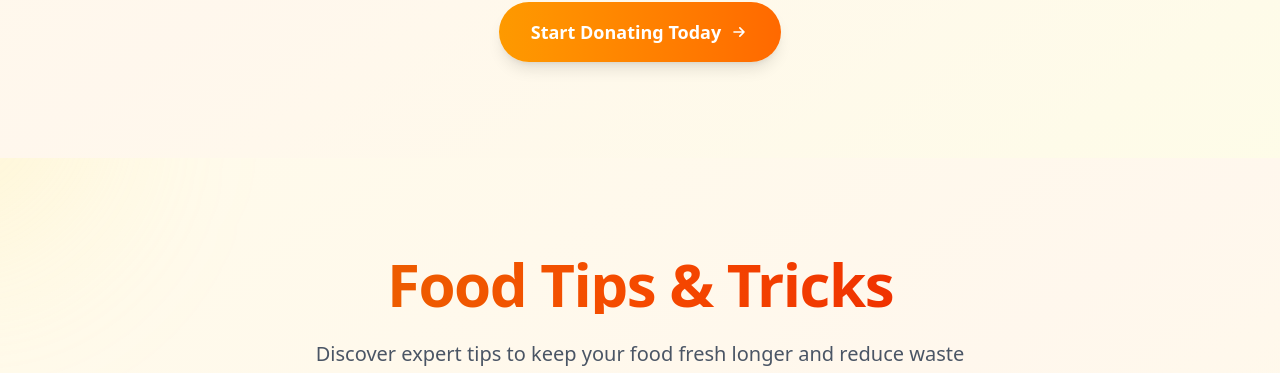
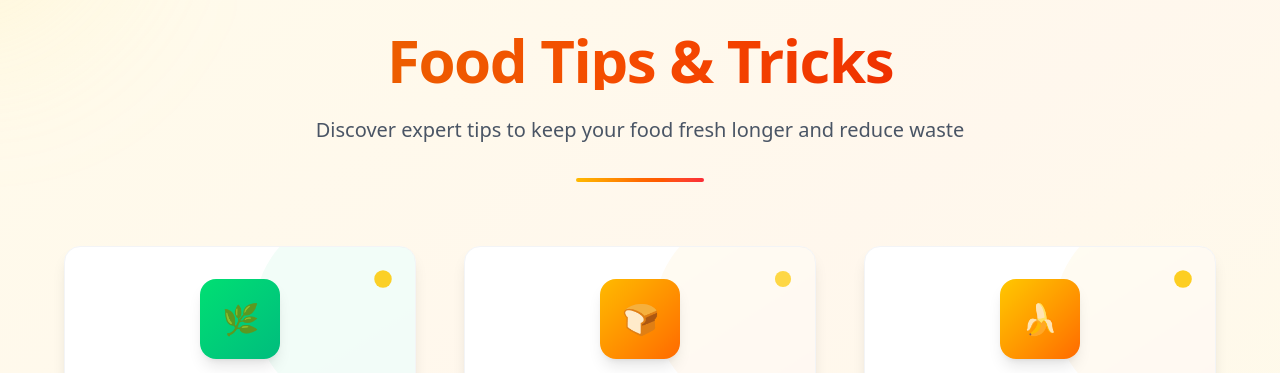
Before and after one commit to Foysal-Munsy/Food-Sharing-Client, a React (Vite) app: page / in a window 1280 px wide. Shown: the part 2424-2797 px from the top of the page. Built offline with nearby package versions, Linux system fonts and the light colour scheme; no server answers.

Commit message:
home page alignment fix

```diff
--- a/src/components/AboutUs.jsx
+++ b/src/components/AboutUs.jsx
@@ -97,7 +97,7 @@ const AboutUs = () => {
       <div className="absolute bottom-0 right-0 w-96 h-96 bg-gradient-to-tl from-orange-200/30 to-transparent rounded-full blur-3xl translate-x-48 translate-y-48"></div>
 
       <motion.div
-        className="max-w-7xl mx-auto relative z-10"
+        className="container mx-auto px-4 sm:px-6 lg:px-8 relative z-10"
         initial="hidden"
         whileInView="visible"
         viewport={{ once: true, amount: 0.3 }}
--- a/src/components/Banner.jsx
+++ b/src/components/Banner.jsx
@@ -6,7 +6,7 @@ const Banner = () => {
     <section className="bg-gradient-to-br from-orange-50 to-yellow-50">
       <div
         id="banner"
-        className="container mx-auto px-4 sm:px-6 lg:px-8 min-h-screen flex flex-col-reverse lg:flex-row items-center justify-between gap-8 py-8 lg:py-0"
+        className="container mx-auto px-4 sm:px-6 lg:px-8  flex flex-col-reverse lg:flex-row items-center justify-between gap-8"
       >
         {/* Text Content */}
         <div className="flex-1 text-center lg:text-left space-y-6 max-w-2xl">
@@ -16,15 +16,6 @@ const Banner = () => {
             <span className="text-orange-500 drop-shadow-sm">Delicious</span>{" "}
             Food
           </h1>
-
-          {/* Marquee Banner */}
-          <div className="w-full max-w-lg mx-auto lg:mx-0 rounded-full p-3 bg-gradient-to-r from-orange-400 to-orange-500 text-white shadow-lg">
-            <div className="overflow-hidden whitespace-nowrap">
-              <div className="inline-block text-sm sm:text-base font-medium">
-                Bringing Fresh Healthy Meals & Food Donations Closer To You! 🍽️
-              </div>
-            </div>
-          </div>
 
           {/* Subtitle */}
           <h2 className="text-xl sm:text-2xl md:text-3xl text-gray-700 font-semibold">
@@ -38,7 +29,7 @@ const Banner = () => {
           </p>
 
           {/* Action Buttons */}
-          <div className="flex flex-col sm:flex-row gap-4 justify-center lg:justify-start pt-4">
+          <div className="flex flex-row gap-4 justify-center lg:justify-start pt-4">
             <button className="bg-orange-500 cursor-pointer hover:bg-orange-600 text-white font-semibold py-3 px-8 rounded-full shadow-lg transform hover:scale-105 transition-all duration-200 text-sm sm:text-base">
               Order Now
             </button>
@@ -54,7 +45,7 @@ const Banner = () => {
             <Lottie
               animationData={animation}
               loop={true}
-              className="drop-shadow-lg"
+              className="drop-shadow-lg lg:h-[80%]"
             />
           </div>
         </div>
--- a/src/components/FeaturedFood.jsx
+++ b/src/components/FeaturedFood.jsx
@@ -14,7 +14,7 @@ const FeaturedFood = () => {
 
   return (
     <div className="py-16 px-4 md:px-10 bg-gradient-to-br from-amber-50 via-orange-50 to-yellow-50 min-h-screen">
-      <div className="max-w-7xl mx-auto">
+      <div className="container mx-auto px-4 sm:px-6 lg:px-8">
         <div className="text-center mb-16">
           <h2 className="text-5xl md:text-6xl font-black text-transparent bg-clip-text bg-gradient-to-r from-amber-600 via-orange-600 to-yellow-600 mb-4 tracking-tight">
             Featured Foods
@@ -50,7 +50,7 @@ const FeaturedFood = () => {
           </div>
         ) : (
           <>
-            <div className="grid gap-8 sm:grid-cols-2 lg:grid-cols-3 xl:grid-cols-4 mb-16">
+            <div className="grid gap-8 sm:grid-cols-2 lg:grid-cols-3  mb-16">
               {foods.map((food) => (
                 <div
                   key={food._id}
--- /dev/null
+++ b/src/components/TopDonors.jsx
@@ -0,0 +1,108 @@
+import { motion } from "framer-motion";
+
+const TopDonors = () => {
+  const donors = [
+    {
+      id: 1,
+      name: "Sarah Johnson",
+      donated: "120 Meals",
+      icon: "👩‍🍳",
+      color: "from-pink-400 to-rose-500",
+      hoverColor: "hover:from-pink-500 hover:to-rose-600",
+    },
+    {
+      id: 2,
+      name: "Michael Lee",
+      donated: "95 Meals",
+      icon: "👨‍🌾",
+      color: "from-purple-400 to-indigo-500",
+      hoverColor: "hover:from-purple-500 hover:to-indigo-600",
+    },
+    {
+      id: 3,
+      name: "Community Kitchen",
+      donated: "200 Meals",
+      icon: "🏠",
+      color: "from-orange-400 to-red-500",
+      hoverColor: "hover:from-orange-500 hover:to-red-600",
+    },
+  ];
+
+  const containerVariants = {
+    hidden: { opacity: 0 },
+    visible: {
+      opacity: 1,
+      transition: { duration: 0.6, staggerChildren: 0.2 },
+    },
+  };
+
+  const cardVariants = {
+    hidden: { opacity: 0, y: 50, rotateX: -15 },
+    visible: {
+      opacity: 1,
+      y: 0,
+      rotateX: 0,
+      transition: { duration: 0.8, ease: [0.25, 0.46, 0.45, 0.94] },
+    },
+  };
+
+  return (
+    <section className="bg-gradient-to-br from-pink-50 via-rose-50 to-red-50 py-16 px-4 sm:px-6 lg:px-8 relative overflow-hidden">
+      {/* BG Glow */}
+      <div className="absolute top-0 left-0 w-72 h-72 bg-gradient-to-br from-pink-200/30 to-transparent rounded-full blur-3xl -translate-x-36 -translate-y-36"></div>
+      <div className="absolute bottom-0 right-0 w-96 h-96 bg-gradient-to-tl from-red-200/30 to-transparent rounded-full blur-3xl translate-x-48 translate-y-48"></div>
+
+      <motion.div
+        className="max-w-7xl mx-auto relative z-10"
+        initial="hidden"
+        whileInView="visible"
+        viewport={{ once: true, amount: 0.3 }}
+        variants={containerVariants}
+      >
+        {/* Header */}
+        <motion.div className="text-center mb-16">
+          <motion.h2 className="text-4xl sm:text-5xl font-black text-transparent bg-clip-text bg-gradient-to-r from-pink-600 via-rose-600 to-red-600">
+            Top Donors
+          </motion.h2>
+          <p className="text-lg text-gray-600 mt-4">
+            Celebrating the incredible generosity of our community.
+          </p>
+        </motion.div>
+
+        {/* Donors Grid */}
+        <div className="grid gap-8 md:grid-cols-2 lg:grid-cols-3">
+          {donors.map((donor, i) => (
+            <motion.div
+              key={donor.id}
+              className="group relative"
+              variants={cardVariants}
+              whileHover={{ y: -8, transition: { duration: 0.3 } }}
+            >
+              {/* Hover Glow */}
+              <motion.div
+                className={`absolute inset-0 bg-gradient-to-br ${donor.color} rounded-2xl blur-sm opacity-0 group-hover:opacity-100 transition-opacity`}
+              ></motion.div>
+
+              {/* Card */}
+              <div className="relative bg-white p-8 rounded-2xl shadow-lg border border-gray-100 text-center">
+                {/* Icon */}
+                <div
+                  className={`w-16 h-16 mx-auto mb-6 bg-gradient-to-br ${donor.color} ${donor.hoverColor} rounded-2xl flex items-center justify-center text-3xl`}
+                >
+                  {donor.icon}
+                </div>
+                {/* Donor Info */}
+                <h3 className="text-xl font-bold text-gray-800">
+                  {donor.name}
+                </h3>
+                <p className="text-gray-500 mt-2">{donor.donated}</p>
+              </div>
+            </motion.div>
+          ))}
+        </div>
+      </motion.div>
+    </section>
+  );
+};
+
+export default TopDonors;
--- /dev/null
+++ b/src/components/UpcomingEvents.jsx
@@ -0,0 +1,119 @@
+import { motion } from "framer-motion";
+
+const UpcomingEvents = () => {
+  const events = [
+    {
+      id: 1,
+      title: "Community Food Drive",
+      date: "Aug 20, 2025",
+      description:
+        "Join us to collect and distribute fresh produce to local families.",
+      icon: "📦",
+      color: "from-green-400 to-teal-500",
+      hoverColor: "hover:from-green-500 hover:to-teal-600",
+    },
+    {
+      id: 2,
+      title: "Cooking for a Cause",
+      date: "Sep 5, 2025",
+      description:
+        "Volunteer to prepare hot meals for the homeless in our area.",
+      icon: "🍲",
+      color: "from-orange-400 to-red-500",
+      hoverColor: "hover:from-orange-500 hover:to-red-600",
+    },
+    {
+      id: 3,
+      title: "Zero-Waste Workshop",
+      date: "Sep 18, 2025",
+      description:
+        "Learn how to store, preserve, and reuse food to reduce waste.",
+      icon: "♻️",
+      color: "from-yellow-400 to-lime-500",
+      hoverColor: "hover:from-yellow-500 hover:to-lime-600",
+    },
+  ];
+
+  const containerVariants = {
+    hidden: { opacity: 0 },
+    visible: {
+      opacity: 1,
+      transition: { duration: 0.6, staggerChildren: 0.2 },
+    },
+  };
+
+  const cardVariants = {
+    hidden: { opacity: 0, y: 50, rotateX: -15 },
+    visible: {
+      opacity: 1,
+      y: 0,
+      rotateX: 0,
+      transition: { duration: 0.8, ease: [0.25, 0.46, 0.45, 0.94] },
+    },
+  };
+
+  return (
+    <section className="bg-gradient-to-br from-amber-50 via-orange-50 to-yellow-50 py-16 px-4 sm:px-6 lg:px-8 relative overflow-hidden">
+      {/* BG Decorations */}
+      <div className="absolute top-0 left-0 w-72 h-72 bg-gradient-to-br from-green-200/30 to-transparent rounded-full blur-3xl -translate-x-36 -translate-y-36"></div>
+      <div className="absolute bottom-0 right-0 w-96 h-96 bg-gradient-to-tl from-lime-200/30 to-transparent rounded-full blur-3xl translate-x-48 translate-y-48"></div>
+
+      <motion.div
+        className="container mx-auto px-4 sm:px-6 lg:px-8 relative z-10"
+        initial="hidden"
+        whileInView="visible"
+        viewport={{ once: true, amount: 0.3 }}
+        variants={containerVariants}
+      >
+        {/* Header */}
+        <motion.div className="text-center mb-16">
+          <motion.h2 className="text-4xl sm:text-5xl lg:text-6xl font-black text-transparent bg-clip-text bg-gradient-to-r from-amber-600 via-orange-600 to-red-600 mb-6 tracking-tight">
+            Upcoming Events
+          </motion.h2>
+          <p className="text-lg text-gray-600 mt-4">
+            Mark your calendar and be part of our food-sharing movement.
+          </p>
+        </motion.div>
+
+        {/* Events Grid */}
+        <div className="grid gap-8 md:grid-cols-2 lg:grid-cols-3">
+          {events.map((event, i) => (
+            <motion.div
+              key={event.id}
+              className="group relative"
+              variants={cardVariants}
+              whileHover={{ y: -8, transition: { duration: 0.3 } }}
+            >
+              {/* Hover Glow */}
+              <motion.div
+                className={`absolute inset-0 bg-gradient-to-br ${event.color} rounded-2xl blur-sm opacity-0 group-hover:opacity-100 transition-opacity`}
+              ></motion.div>
+
+              {/* Card */}
+              <div className="relative bg-white p-8 rounded-2xl shadow-lg border border-gray-100">
+                {/* Icon */}
+                <div
+                  className={`w-16 h-16 mx-auto mb-6 bg-gradient-to-br ${event.color} ${event.hoverColor} rounded-2xl flex items-center justify-center text-3xl`}
+                >
+                  {event.icon}
+                </div>
+                {/* Event Info */}
+                <h3 className="text-xl font-bold text-center text-gray-800">
+                  {event.title}
+                </h3>
+                <p className="text-sm text-center text-gray-500 mt-1">
+                  {event.date}
+                </p>
+                <p className="text-gray-600 text-center mt-4">
+                  {event.description}
+                </p>
+              </div>
+            </motion.div>
+          ))}
+        </div>
+      </motion.div>
+    </section>
+  );
+};
+
+export default UpcomingEvents;
--- a/src/pages/AvailableFoods.jsx
+++ b/src/pages/AvailableFoods.jsx
@@ -9,8 +9,8 @@ const AvailableFoods = () => {
   const [currentPage, setCurrentPage] = useState(1);
   const [itemsPerPage, setItemsPerPage] = useState(2);
 
-  // ✅ Added: total count state for server-side pagination
-  const [totalCount, setTotalCount] = useState(0); // ✅ modified
+  // total count state for server-side pagination
+  const [totalCount, setTotalCount] = useState(0);
 
   // data state
   const [foods, setFoods] = useState([]);
@@ -20,14 +20,13 @@ const AvailableFoods = () => {
   const [isThreeColumnLayout, setIsThreeColumnLayout] = useState(true); // Layout toggle
 
   useEffect(() => {
-    // ✅ Modified: now expecting { total, foods } from backend
     axiosPublic
       .get(`/available-foods?page=${currentPage}&size=${itemsPerPage}`)
       .then((res) => {
-        const sorted = sortFoods(res.data.foods, sortOrder); // ✅ modified
-        setFoods(res.data.foods); // ✅ modified
+        const sorted = sortFoods(res.data.foods, sortOrder);
+        setFoods(res.data.foods);
         setSortedFoods(sorted);
-        setTotalCount(res.data.total); // ✅ modified
+        setTotalCount(res.data.total);
       });
   }, [sortOrder, currentPage, itemsPerPage]);
 
@@ -48,8 +47,7 @@ const AvailableFoods = () => {
     food.name.toLowerCase().includes(searchTerm.toLowerCase())
   );
 
-  // ✅ Modified: use totalCount from backend instead of foods.length
-  const numberOfPages = Math.ceil(totalCount / itemsPerPage); // ✅ modified
+  const numberOfPages = Math.ceil(totalCount / itemsPerPage);
 
   const handlePagination = (event, value) => {
     setCurrentPage(value);
@@ -233,22 +231,7 @@ const AvailableFoods = () => {
               </div>
             ))}
 
-            {/* ✅ Modified: now uses backend totalCount */}
-            {/* <div className="flex gap-10 col-span-full justify-center items-center mt-8">
-              <Pagination
-                count={numberOfPages}
-                page={currentPage}
-                onChange={handlePagination}
-                shape="rounded"
-              />
-              <select value={itemsPerPage} onChange={handleItemsPerPage}>
-                <option value="2">2</option>
-                <option value="4">4</option>
-                <option value="6">6</option>
-              </select>
-            </div> */}
-
-            {/* ✅ Improved Pagination UI */}
+            {/* Pagination UI */}
             <div className="col-span-full flex flex-col sm:flex-row items-center justify-center gap-6 mt-10  p-5  ">
               {/* MUI Pagination */}
               <Pagination
--- a/src/pages/Home.jsx
+++ b/src/pages/Home.jsx
@@ -2,6 +2,8 @@ import AboutUs from "../components/AboutUs";
 import Banner from "../components/Banner";
 import FeaturedFood from "../components/FeaturedFood";
 import HowItWorks from "../components/HowItWorks";
+import TopDonors from "../components/TopDonors";
+import UpcomingEvents from "../components/UpcomingEvents";
 
 const Home = () => {
   return (
@@ -10,6 +12,8 @@ const Home = () => {
       <FeaturedFood />
       <HowItWorks />
       <AboutUs />
+      <UpcomingEvents />
+      {/* <TopDonors /> */}
     </>
   );
 };
```
